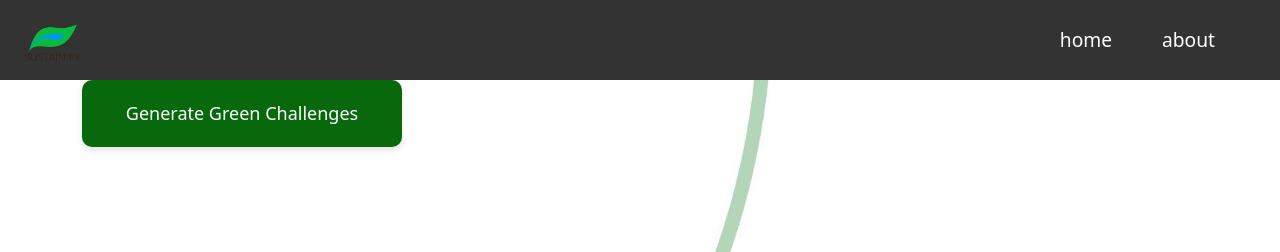
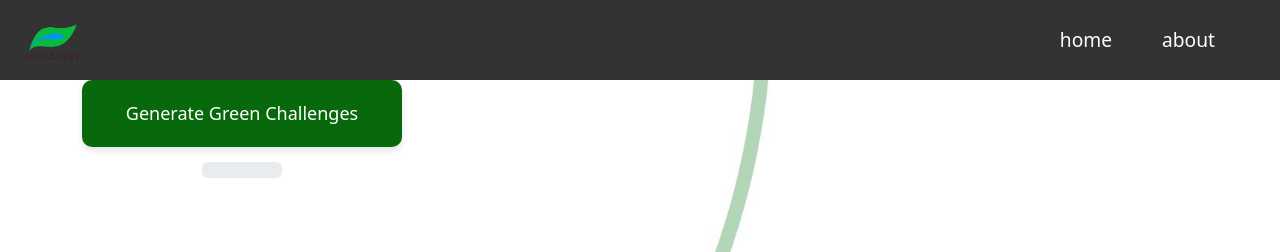
Before and after one commit to hyt152004/Sustainify, a React (Create React App) app: page /main in a window 1280 px wide. Shown: the top 252 px of the page. Built offline with nearby package versions, Linux system fonts and the light colour scheme.

Commit message:
progressbar

```diff
--- a/src/components/pages/Main.js
+++ b/src/components/pages/Main.js
@@ -1,6 +1,6 @@
 import React, { useState, useEffect } from "react";
+import "./main.css";
 import { ProgressBar } from "react-bootstrap";
-import "./main.css";
 import { v4 as uuidv4 } from "uuid";
 
 function Main() {
@@ -34,18 +34,18 @@ function Main() {
 
   const API_KEY = process.env.REACT_APP_OPENAI_API_KEY;
 
-
   async function callopenAIAPI() {
     setChallengesButton(true);
 
     challengesButtonTimer();
+
     const APIBody = {
       model: "gpt-3.5-turbo",
       messages: [
         {
           role: "system",
           content:
-            "give me 3 one setence eco-friendly challenges accomplisable in one day",
+            "give me 3 one sentence eco-friendly challenges accomplishable in one day",
         },
       ],
       temperature: 0.7,
@@ -64,6 +64,7 @@ function Main() {
           body: JSON.stringify(APIBody),
         }
       );
+
       const data = await response.json();
 
       const newChallenges = data.choices[0].message.content
@@ -115,6 +116,16 @@ function Main() {
     );
   }, [selectedChallenges]);
 
+  const calculateProgress = () => {
+    if (storedChallenges.length === 0) {
+      return 0;
+    }
+
+    const progress =
+      (selectedChallenges.length / storedChallenges.length) * 100;
+    return isNaN(progress) ? 0 : progress;
+  };
+
   return (
     <div className="challengeContainer">
       <button
@@ -137,11 +148,11 @@ function Main() {
           </button>
         ))}
       </div>
-      {/* <ProgressBar
-        now={calculateProgress()}
-        label={`${completedChallenges.filter((isCompleted) => isCompleted).length}% completed`}
+      <ProgressBar
+        now={calculateProgress()} // Use the dynamic progress value
+        label={`${calculateProgress()}% completed`}
         animated
-      /> */}
+      />
     </div>
   );
 }
--- a/src/components/pages/main.css
+++ b/src/components/pages/main.css
@@ -53,7 +53,7 @@
   transform: scale(1.05);
 }
 
-.challengeButton.completed {
+.challengeButton.selected {
   background-color: black;
   color: #fff; /* White text for selected button */
 }
```
